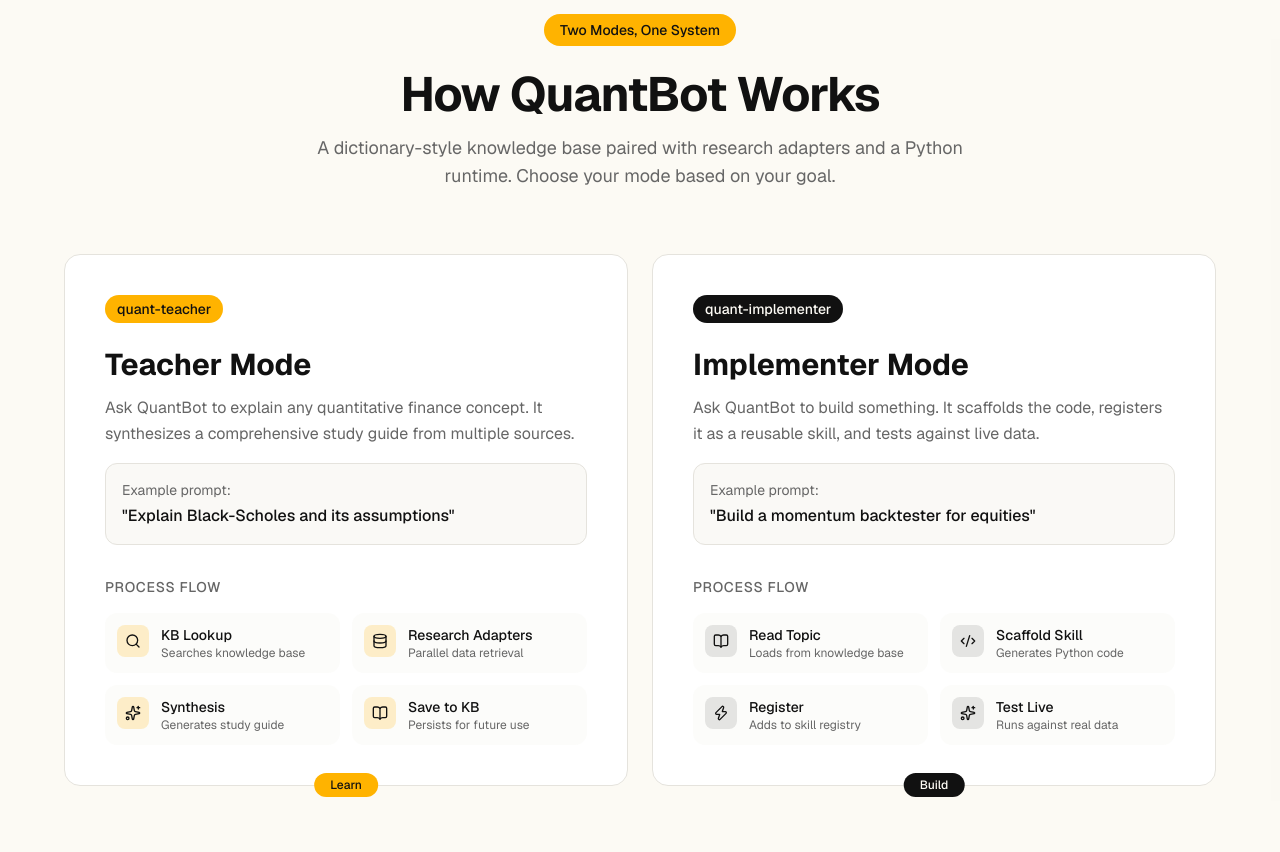
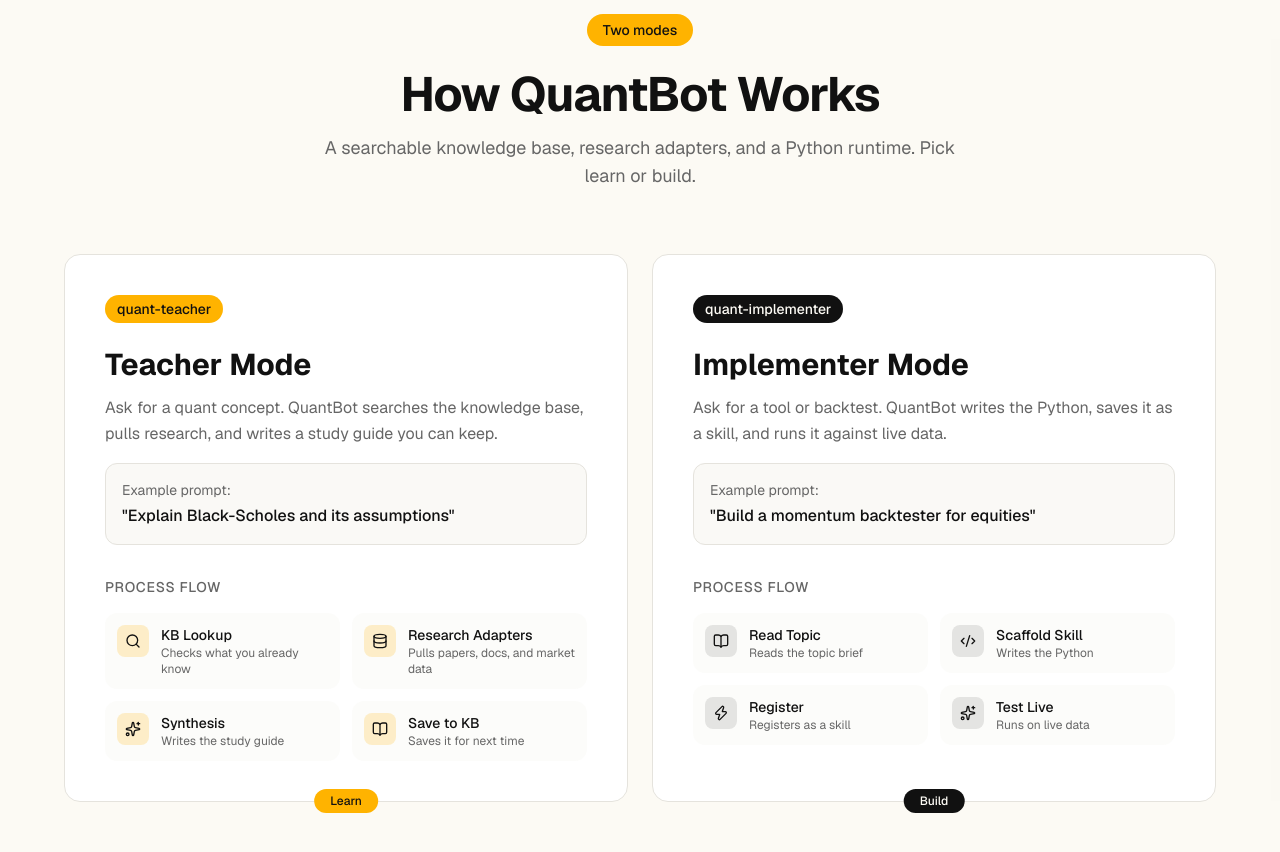
Before and after one commit to KaanEnt/QuantBot-Site, a Next.js app: page / in a window 1280 px wide. Shown: the part 1740-2592 px from the top of the page. Built offline with nearby package versions, Linux system fonts and the light colour scheme.

Commit message:
update: tighten how-it-works copy for clarity
Simplify mode descriptions and process step labels. Remove em dashes
and vague marketing language.

```diff
--- a/components/how-it-works.tsx
+++ b/components/how-it-works.tsx
@@ -7,22 +7,22 @@
   {
     icon: Search,
     label: "KB Lookup",
-    description: "Searches knowledge base",
+    description: "Checks what you already know",
   },
   {
     icon: Database,
     label: "Research Adapters",
-    description: "Parallel data retrieval",
+    description: "Pulls papers, docs, and market data",
   },
   {
     icon: Sparkles,
     label: "Synthesis",
-    description: "Generates study guide",
+    description: "Writes the study guide",
   },
   {
     icon: BookOpen,
     label: "Save to KB",
-    description: "Persists for future use",
+    description: "Saves it for next time",
   },
 ];
 
@@ -30,22 +30,22 @@
   {
     icon: BookOpen,
     label: "Read Topic",
-    description: "Loads from knowledge base",
+    description: "Reads the topic brief",
   },
   {
     icon: Code2,
     label: "Scaffold Skill",
-    description: "Generates Python code",
+    description: "Writes the Python",
   },
   {
     icon: Zap,
     label: "Register",
-    description: "Adds to skill registry",
+    description: "Registers as a skill",
   },
   {
     icon: Sparkles,
     label: "Test Live",
-    description: "Runs against real data",
+    description: "Runs on live data",
   },
 ];
 
@@ -169,14 +169,14 @@
           className="text-center mb-16"
         >
           <span className="inline-flex items-center px-4 py-1.5 rounded-full bg-accent text-accent-foreground text-sm font-medium mb-6">
-            Two Modes, One System
+            Two modes
           </span>
           <h2 className="text-4xl lg:text-5xl font-bold text-foreground tracking-tight text-balance">
             How QuantBot Works
           </h2>
           <p className="mt-4 text-lg text-muted-foreground max-w-2xl mx-auto">
-            A dictionary-style knowledge base paired with research adapters and
-            a Python runtime. Choose your mode based on your goal.
+            A searchable knowledge base, research adapters, and a Python
+            runtime. Pick learn or build.
           </p>
         </motion.div>
 
@@ -190,7 +190,7 @@
           <ModeCard
             title="Teacher Mode"
             command="quant-teacher"
-            description="Ask QuantBot to explain any quantitative finance concept. It synthesizes a comprehensive study guide from multiple sources."
+            description="Ask for a quant concept. QuantBot searches the knowledge base, pulls research, and writes a study guide you can keep."
             example="Explain Black-Scholes and its assumptions"
             steps={teacherSteps}
             isTeacher={true}
@@ -198,7 +198,7 @@
           <ModeCard
             title="Implementer Mode"
             command="quant-implementer"
-            description="Ask QuantBot to build something. It scaffolds the code, registers it as a reusable skill, and tests against live data."
+            description="Ask for a tool or backtest. QuantBot writes the Python, saves it as a skill, and runs it against live data."
             example="Build a momentum backtester for equities"
             steps={implementerSteps}
             isTeacher={false}
```
